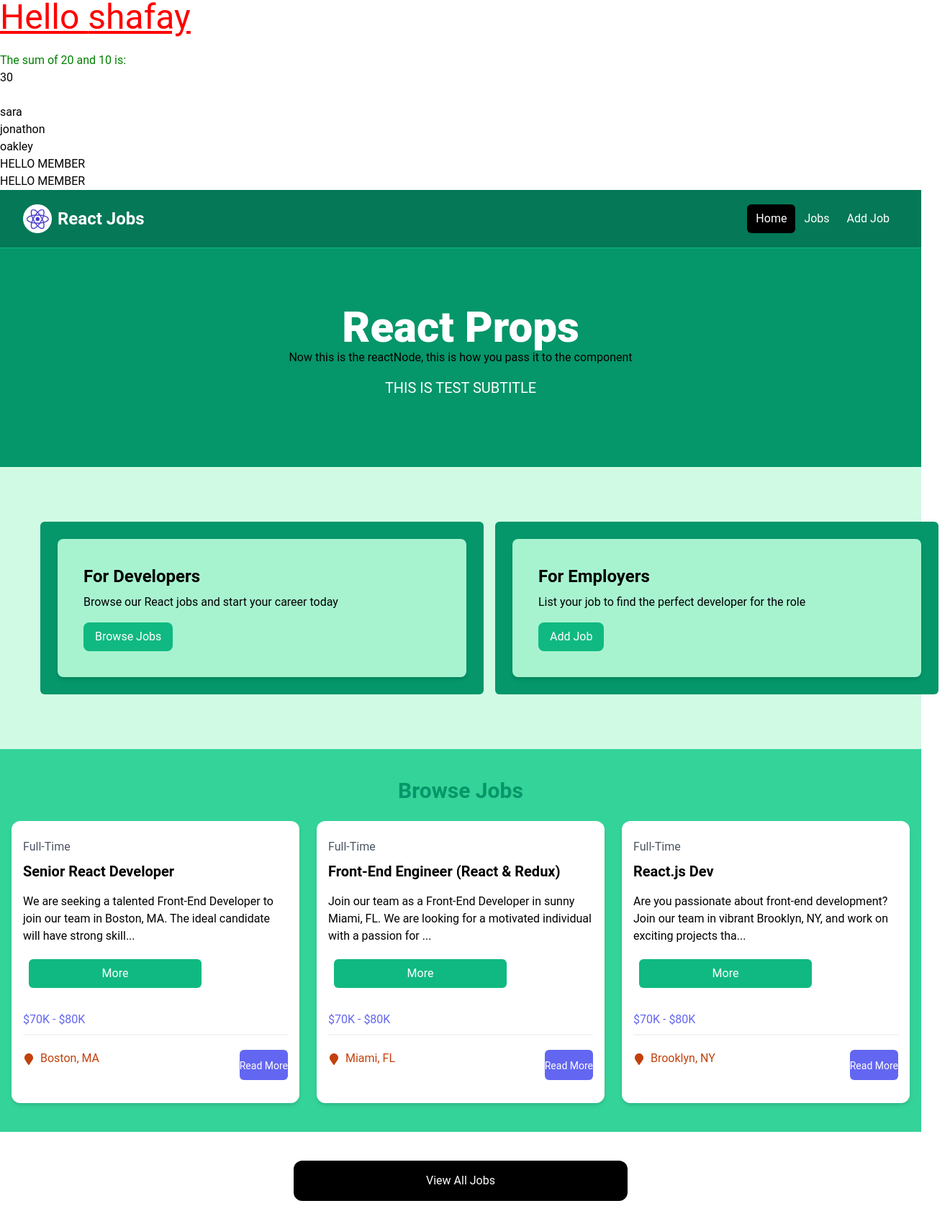
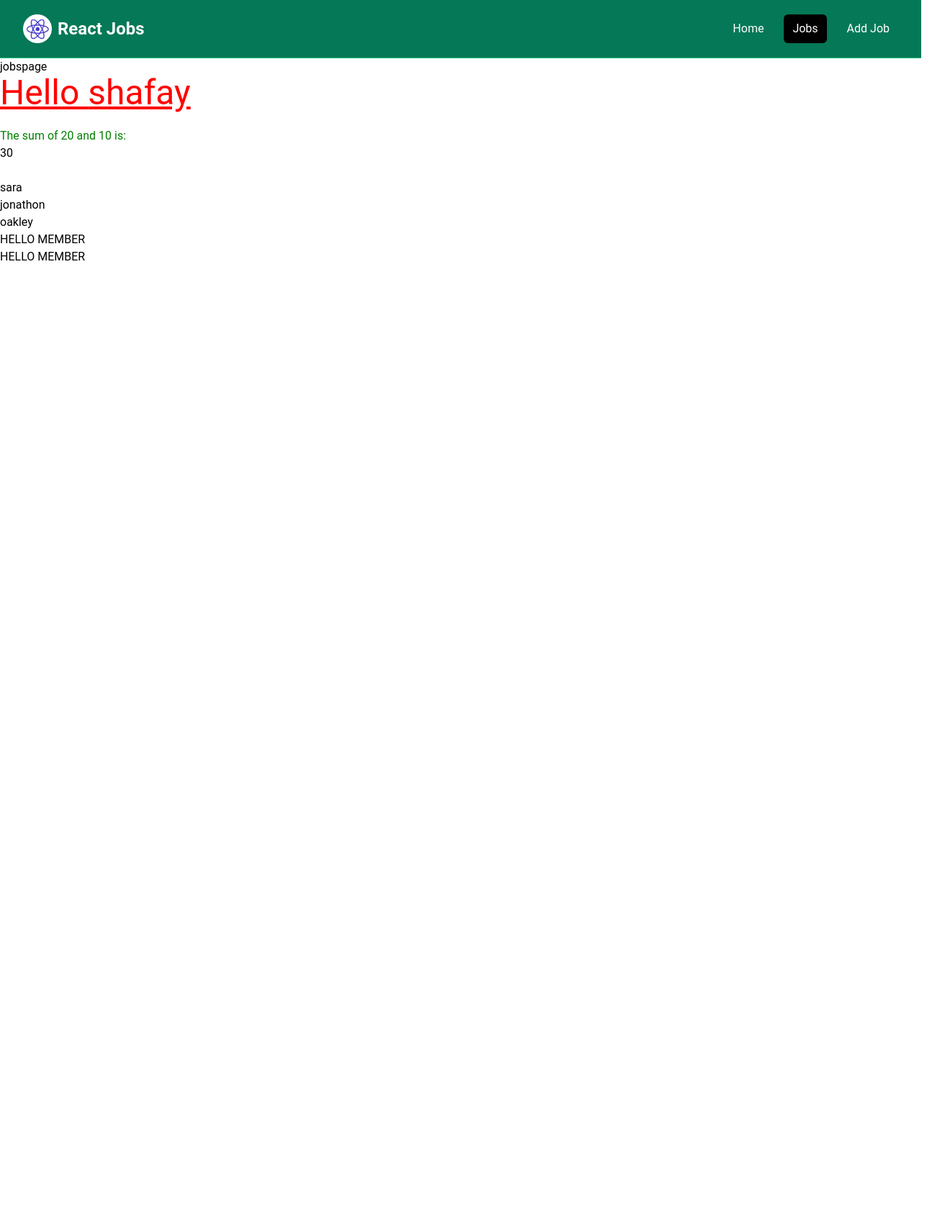
Before and after one commit to SHAFAY04/TheJobPoint, a React (Vite) app: page /jobs in a window 1280 px wide. Shown: the whole page at 72% size, 1320 px wide, since content can reach past the window. After the commit the page ends 800 px from the top, so only its background shows below. Built offline with nearby package versions, Linux system fonts and the light colour scheme.

Commit message:
Learned about React Router to add different pages

```diff
--- a/package.json
+++ b/package.json
@@ -12,7 +12,8 @@
   "dependencies": {
     "react": "^18.3.1",
     "react-dom": "^18.3.1",
-    "react-icons": "^5.2.1"
+    "react-icons": "^5.2.1",
+    "react-router-dom": "^6.25.1"
   },
   "devDependencies": {
     "@types/react": "^18.3.3",
--- a/src/App.tsx
+++ b/src/App.tsx
@@ -1,8 +1,19 @@
-import Navbar from "./components/Navbar"
-import Hero from "./components/Hero"
-import HomeCards from "./components/HomeCards"
-import JobListing from "./components/JobListing"
-import ViewAllJobs from "./components/ViewAllJobs"
+import Error from './pages/ErrorPage'
+import Jobspage from './pages/jobspage'
+import MainLayout from './layouts/MainLayout'
+import Homepage from './pages/homepage'
+import { Route, createBrowserRouter, createRoutesFromElements, RouterProvider } from 'react-router-dom'
+
+const router = createBrowserRouter(createRoutesFromElements(
+  //LAYOUTS
+  //okay so we use layouts for mostly used components like nav bar like this we just wrap all the child routes inside the layout route and when we do this we have to use outlet in the layout file to display the child routes and you can see that in the MainLayout.tsx
+<Route path='/' element={<MainLayout/>}>
+<Route index element={<Homepage />}/>
+<Route path='/jobs' element={<Jobspage/>}/>
+<Route path='*' element={<Error/>}/>
+  </Route>))
+
+
 
 //Note that the dist folder is only generated
 //when you run the build command. During
@@ -13,7 +24,7 @@ import ViewAllJobs from "./components/ViewAllJobs"
 //if you're in tsx i.e; the return div of the
 //component you cant right normal comments instead
 //you'll comment like this
-{/* LIKE THIS */ }
+// {/* LIKE THIS */ }
 
 //create variables here its basic ts out here
 //while in the return of a component its all tsx
@@ -46,6 +57,7 @@ const App = () => {
     //but you can do this if you want 2 components
     <>
 
+      <RouterProvider router={router} />
       {/*to put inline css one you use 2 {} */}
       <div style={{ color: 'red' }} className='text-5xl underline'>Hello {name}</div>
       <br></br>
@@ -76,19 +88,18 @@ const App = () => {
         them into different files and import them
         like we are importing our navbar on the
         top of the page  */}
-      <Navbar />
-    { /*now we can pass in props to a component
+      {/* <Navbar /> */}
+      { /*now we can pass in props to a component
       //which will be its attributes*/}
-    {/*the reactNode element needs to be in between
+      {/*the reactNode element needs to be in between
       the two html tags of that component*/}
-      <Hero title='React Props' subtitle="THIS IS TEST SUBTITLE">
+      {/* <Hero title='React Props' subtitle="THIS IS TEST SUBTITLE">
        Now this is the reactNode, this is how you pass it to the component
       </Hero>
       <HomeCards />
       <JobListing/>
-      <div>
-      <ViewAllJobs />
-      </div>
+      <ViewAllJobs /> */}
+
 
       {/*Now talking about states there are
        component states of individual components
@@ -96,7 +107,9 @@ const App = () => {
        belongs to the which relates to entire
        app, so now we will see the component state
        and change the state of the job component using
-       useState() hook*/}
+       useState() hook and you can see it in the
+       JobListing component*/}
+
     </>
   )
 }
--- a/src/components/HomeCards.tsx
+++ b/src/components/HomeCards.tsx
@@ -1,5 +1,6 @@
 import React from 'react'
 import Card from './Card'
+import { Link } from 'react-router-dom'
 
 const HomeCards = () => {
   return (
@@ -15,12 +16,12 @@ const HomeCards = () => {
               <p className="mt-2 mb-4">
                 Browse our React jobs and start your career today
               </p>
-              <a
-                href="/jobs.html"
+              <Link
+                to="/jobs"
                 className="inline-block bg-emerald-500 text-white rounded-lg px-4 py-2 hover:bg-emerald-700"
               >
                 Browse Jobs
-              </a>
+              </Link>
               </div>
             </Card>
 
@@ -30,12 +31,12 @@ const HomeCards = () => {
               <p className="mt-2 mb-4">
                 List your job to find the perfect developer for the role
               </p>
-              <a
-                href="/add-job.html"
+              <Link
+                to="/add-job"
                 className="inline-block bg-emerald-500 text-white rounded-lg px-4 py-2 hover:bg-emerald-700"
               >
                 Add Job
-              </a>
+              </Link>
             </div>
             </Card>
 
--- a/src/components/Job.tsx
+++ b/src/components/Job.tsx
@@ -2,6 +2,7 @@ import React, { ReactNode } from 'react'
 import { useState } from 'react';
 //npm i react-icons
 import { FaMapMarker } from 'react-icons/fa'
+import { Link } from 'react-router-dom';
 
 interface JobKeys {
   id:number;
@@ -48,12 +49,12 @@ const Job = ({ job }: jobProps) => {
                       <FaMapMarker className='inline mr-2'/>
                       {job.location}
                     </div>
-                    <a
-                      href={`/job/${job.id}`}
+                    <Link
+                      to={`/job/${job.id}`}
                       className="py-3 h-[42px] bg-indigo-500 hover:bg-indigo-600 text-white py-2 rounded-md text-center text-sm"
                     >
                       Read More
-                    </a>
+                    </Link>
                   </div>
                 </div>
 
--- a/src/components/Navbar.tsx
+++ b/src/components/Navbar.tsx
@@ -1,7 +1,12 @@
 import React from 'react'
 import logo from '../assets/images/logo.png'
+import { NavLink } from 'react-router-dom'
 
 const Navbar = () => {
+  interface LinkClassProps {
+    isActive: boolean;
+  }
+  const linkCLass=({isActive}:LinkClassProps)=> isActive?' bg-black text-white hover:bg-gray-900 hover:text-white rounded-md px-3 py-2':'text-white hover:bg-gray-900 hover:text-white rounded-md px-3 py-2'
   return (
     <>
       <nav className="bg-emerald-700 border-b border-emerald-500">
@@ -11,7 +16,8 @@ const Navbar = () => {
               className="flex flex-1 items-center justify-center md:items-stretch md:justify-start"
             >
               {/* <!-- Logo --> */}
-              <a className="flex flex-shrink-0 items-center mr-4" href="/index.html">
+              {/*In react we use NavLink and Link tag instead of the 'a' tag and we use 'to' instead of href. NavLink component is designed for client-side routing within your React app, not for linking to external URLs.*/}
+              <NavLink className="flex flex-shrink-0 items-center mr-4" to="/">
                 <img
                   className="h-10 w-auto"
                   //here we are importing our logo and using it
@@ -19,26 +25,22 @@ const Navbar = () => {
                   alt="React Jobs"
                 />
                 <span className="hidden md:block text-white text-2xl font-bold ml-2"
-                >React Jobs</span
-                >
-              </a>
+                >React Jobs</span>
+              </NavLink>
               <div className="md:ml-auto">
-                <div className="flex space-x-">
-                  <a
-                    href="/index.html"
-                    className="text-white bg-black hover:bg-gray-900 hover:text-white rounded-md px-3 py-2"
-                  >Home</a
-                  >
-                  <a
-                    href="/jobs.html"
-                    className="text-white hover:bg-gray-900 hover:text-white rounded-md px-3 py-2"
-                  >Jobs</a
-                  >
-                  <a
-                    href="/add-job.html"
-                    className="text-white hover:bg-gray-900 hover:text-white rounded-md px-3 py-2"
-                  >Add Job</a
-                  >
+                <div className="flex space-x-4">
+                  <NavLink
+                    to="/"
+                   className={linkCLass}
+                  >Home</NavLink>
+                  <NavLink
+                    to="/jobs"
+                    className={linkCLass}
+                    >Jobs</NavLink>
+                  <NavLink
+                    to="/add-job"
+                    className={linkCLass}
+                    >Add Job</NavLink>
                 </div>
               </div>
             </div>
--- a/src/components/ViewAllJobs.tsx
+++ b/src/components/ViewAllJobs.tsx
@@ -1,13 +1,14 @@
 import React from 'react'
+import { Link } from 'react-router-dom'
 
 const ViewAllJobs = () => {
   return (
 <>
     <section className="m-auto max-w-lg my-10 px-6">
-        <a
-          href="/jobs"
+        <Link
+          to="/jobs"
           className="block bg-black text-white text-center py-4 px-6 rounded-xl hover:bg-gray-700"
-        >View All Jobs</a>
+        >View All Jobs</Link>
       </section>
       </>
   )
--- /dev/null
+++ b/src/layouts/MainLayout.tsx
@@ -0,0 +1,16 @@
+import React from 'react'
+import Navbar from "../components/Navbar"
+//in the layout you have to do this go get that
+//child router that was not displaying
+import { Outlet } from 'react-router-dom'
+
+const MainLayout = () => {
+  return (
+    <>
+      <Navbar/>
+      <Outlet/>
+    </>
+  )
+}
+
+export default MainLayout
--- /dev/null
+++ b/src/pages/ErrorPage.tsx
@@ -0,0 +1,19 @@
+import React from 'react'
+import { ErrorResponse } from 'react-router-dom'
+import { FaExclamationTriangle } from 'react-icons/fa'
+type errorProps={error:ErrorResponse}
+
+const Error = () => {
+  return (
+    <>
+    <div className='flex flex-col items-center h-96'>
+    <FaExclamationTriangle className='text-yellow-400 text-6xl mb-5 mt-5' />
+        <h1 className='font-serif mb-4 text-5xl '>404 NOT FOUND</h1>
+        <p className='text-xl font-serif'>This page does not Exist!</p>
+
+    </div>
+    </>
+  )
+}
+
+export default Error
--- /dev/null
+++ b/src/pages/homepage.tsx
@@ -0,0 +1,21 @@
+import React from 'react'
+import Hero from "../components/Hero"
+import HomeCards from "../components/HomeCards"
+import JobListing from "../components/JobListing"
+import ViewAllJobs from "../components/ViewAllJobs"
+{/*React Router and setting multiple pages*/}
+
+const homepage = () => {
+  return (
+    <>
+     <Hero title='React Props' subtitle="THIS IS TEST SUBTITLE">
+     Now this is the reactNode, this is how you pass it to the component
+      </Hero>
+      <HomeCards />
+      <JobListing/>
+      <ViewAllJobs />
+    </>
+  )
+}
+
+export default homepage
--- /dev/null
+++ b/src/pages/jobspage.tsx
@@ -0,0 +1,9 @@
+import React from 'react'
+
+const jobspage = () => {
+  return (
+    <div>jobspage</div>
+  )
+}
+
+export default jobspage
```
Also changed, not shown: 1 other file (tests, documents, lock files or other folders).
